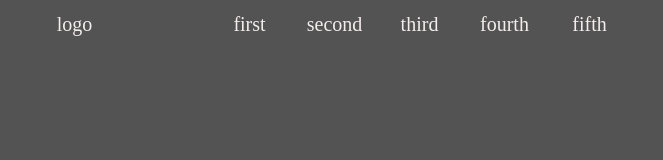
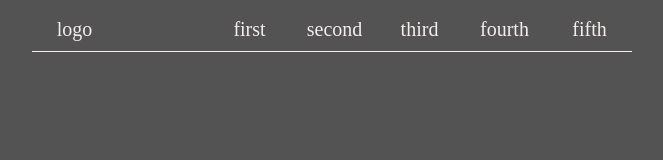
Before and after one commit to Nexon228/git, a plain HTML site: page index.html in a window 1280 px wide. Shown: the whole page, without its empty margins (308-971 px from the left). Drawn offline with Linux system fonts and the light colour scheme.

Commit message:
final change

```diff
--- a/styles.css
+++ b/styles.css
@@ -2,6 +2,7 @@ body{
     background-color: rgb(83, 83, 83);
     color:rgb(244, 237, 237);
     font-size: 20px;
+    user-select: none;
 }
 
 .navbar{
@@ -9,6 +10,7 @@ body{
     justify-content: space-between;
     max-width: 600px;
     margin: auto;
+    border-bottom: 1px solid rgb(244, 237, 237);
 }
 
 .rest{
@@ -19,7 +21,14 @@ body{
 .navbar-links{
     margin: 5px;
     min-width: 75px;
+    padding: 5px 0px 5px 0px;
     text-align: center;
+
+}
+
+.navbar-links:hover{
+    background-color:rgb(108, 108, 108) ;
+    cursor: pointer;
 }
 
 .logo{
```
Also changed, not shown: index.html (+1 -0 lines).
